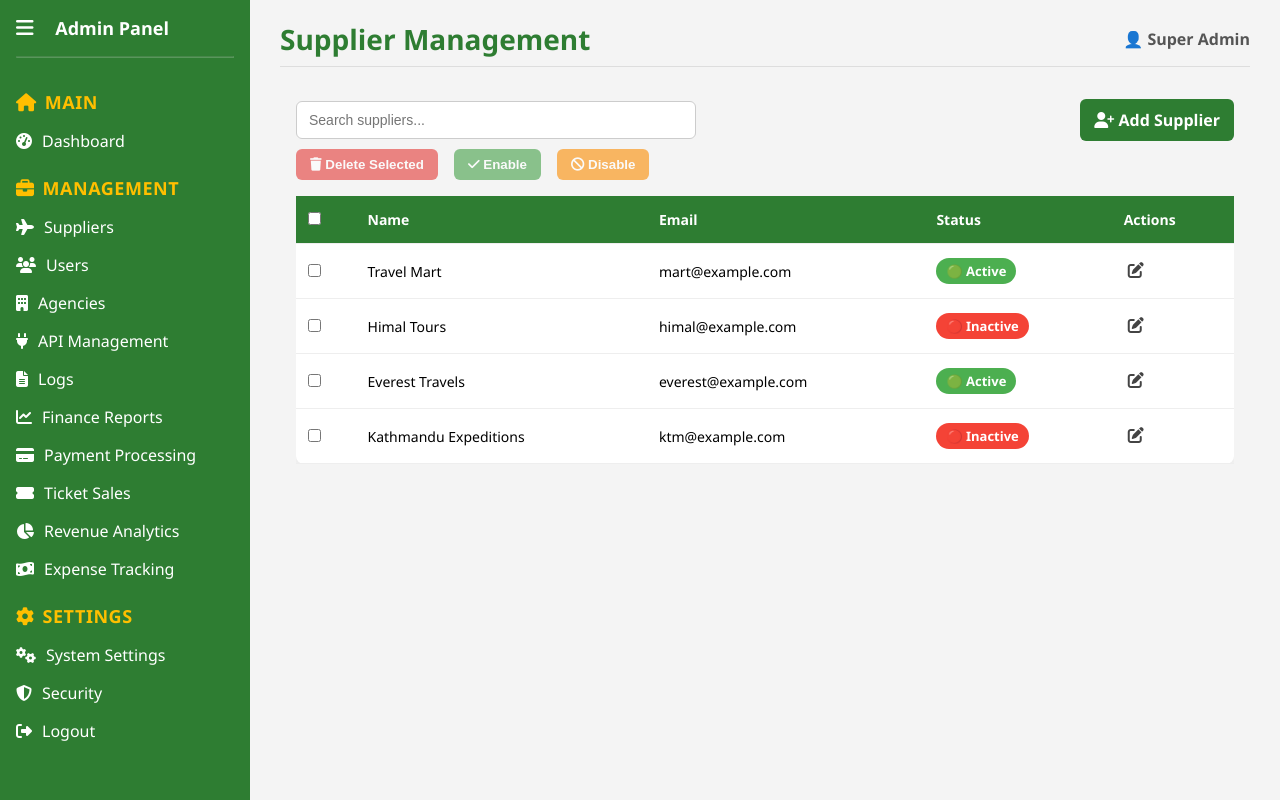
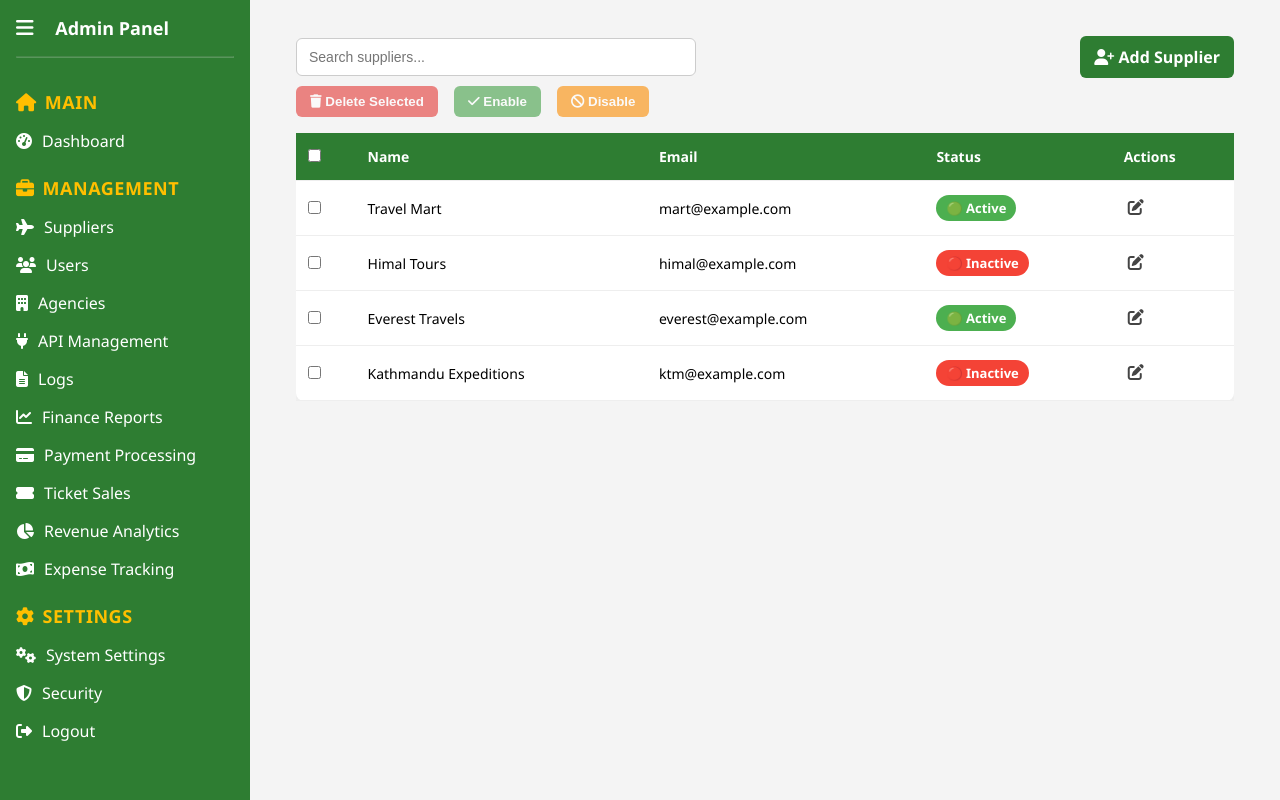
Before and after one commit to Devyeti-IT/IntegratedFrontend, a React (Vite) app: page /dashboard/suppliers in a window 1280 px wide. Built offline with nearby package versions, Linux system fonts and the light colour scheme.

Commit message:
no error

```diff
--- a/src/pages/SuppliersPage.tsx
+++ b/src/pages/SuppliersPage.tsx
@@ -57,7 +57,7 @@ const SuppliersPage: React.FC = () => {
     <div className="dashboard-container">
       <Sidebar />
       <div className="main-content">
-        <Header username={''} />
+        {/* <Header username={''} /> */}
         <SupplierControls
           selectedSuppliers={selectedSuppliers}
           onSearchChange={setSearchQuery}
```
